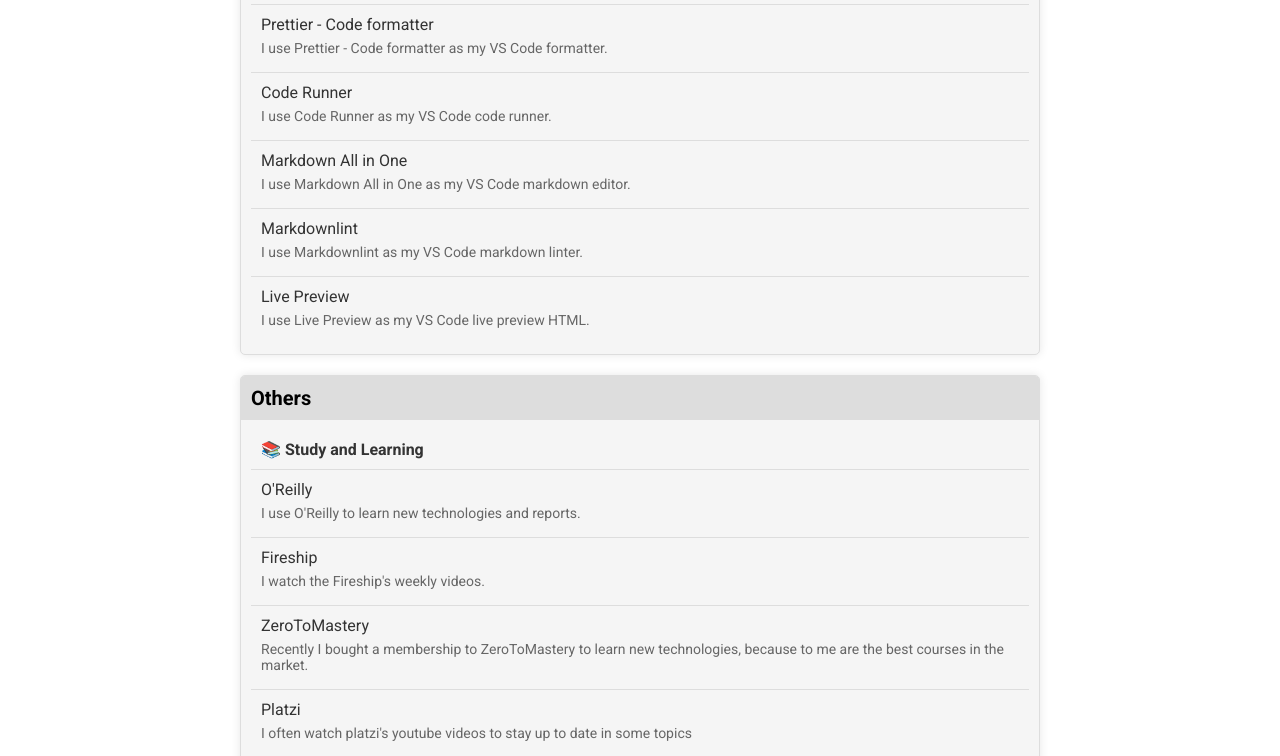
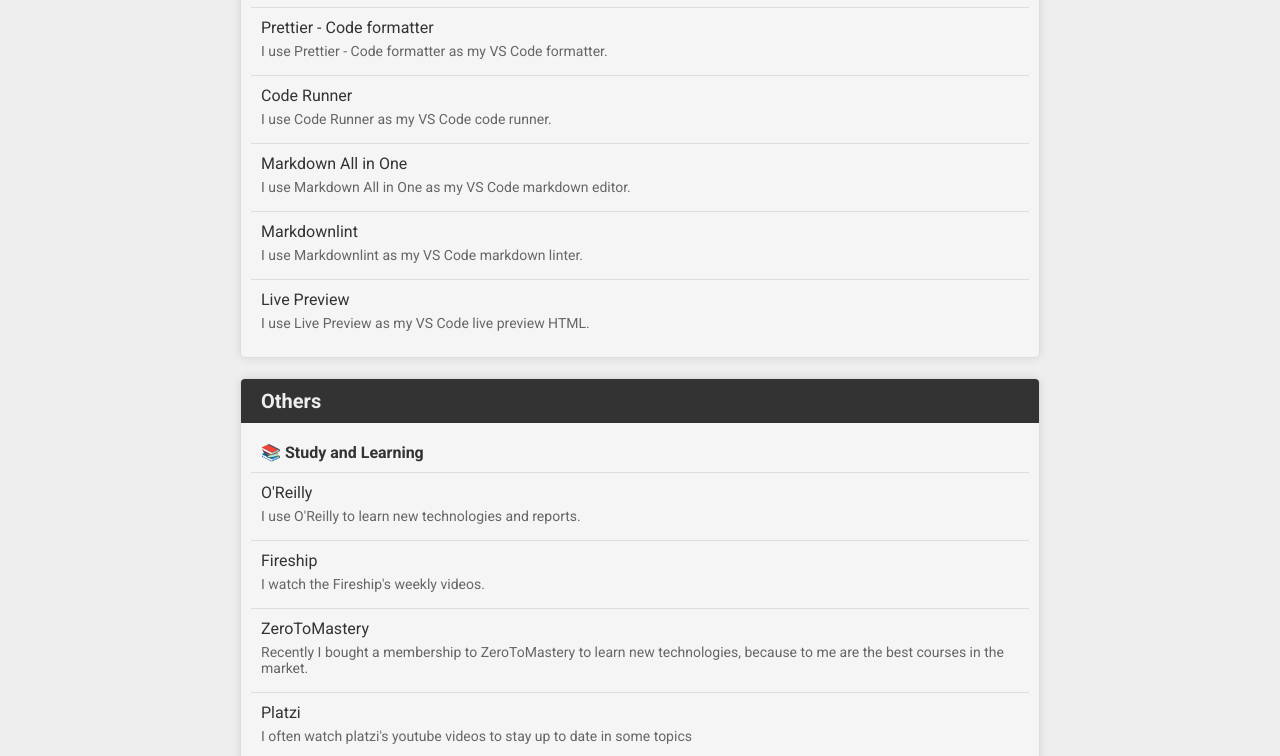
Before and after one commit to codesandtags/what-i-use, a plain HTML site: page index.html in a window 1280 px wide. Shown: the part 2044-2800 px from the top of the page. Drawn offline with Linux system fonts and the light colour scheme.

Commit message:
feat: added changes to improve styles

```diff
--- a/index.html
+++ b/index.html
@@ -49,8 +49,9 @@
         />
       </div>
       <div class="header-text">
-        👋 Hi I'm Edwin Torres, and I want to share the things I use in my daily
-        life as a Software Developer and Human.
+        👋 Hi I'm <strong>Edwin Torres</strong>, and I want to share the things
+        I use in my daily life as a <strong>Software Developer</strong> and
+        <strong>Human</strong>.
       </div>
     </header>
     <main>
--- a/schema/uses.json
+++ b/schema/uses.json
@@ -147,6 +147,23 @@
         "name": "Platzi",
         "url": "https://platzi.com/",
         "description": "I often watch platzi's youtube videos to stay up to date in some topics"
+      },
+      {
+        "name": "Duolingo",
+        "url": "https://www.duolingo.com/",
+        "description": "I use Duolingo to learn new languages."
+      }
+    ],
+    "✅ Productivity": [
+      {
+        "name": "TodoIst",
+        "url": "https://todoist.com/",
+        "description": "I use TodoIst to manage my tasks and connect it with my Google Calendar."
+      },
+      {
+        "name": "Raycast",
+        "url": "https://www.raycast.com/",
+        "description": "Recently I've started using raycast to automate some workflows and snipets on my Macbook."
       }
     ]
   }
--- a/scripts/main.js
+++ b/scripts/main.js
@@ -2,23 +2,22 @@
 let darkModeIcon = document.querySelector(".dark-mode-icon");
 
 function createItem(itemData) {
-  let itemDiv = document.createElement('div');
-  itemDiv.className = 'item';
+  let itemDiv = document.createElement("div");
+  itemDiv.className = "item";
 
-  let itemTitleLink = document.createElement('a');
-  itemTitleLink.className = 'item-title';
+  let itemTitleLink = document.createElement("a");
+  itemTitleLink.className = "item-title";
   itemTitleLink.href = itemData.url;
   itemTitleLink.innerText = itemData.name;
   itemDiv.appendChild(itemTitleLink);
 
-  let itemDescription = document.createElement('div');
-  itemDescription.className = 'item-description';
+  let itemDescription = document.createElement("div");
+  itemDescription.className = "item-description";
   itemDescription.innerText = itemData.description;
   itemDiv.appendChild(itemDescription);
 
   return itemDiv;
 }
-
 
 function createSubcategory(subcategoryData, subcategoryName) {
   let subcategoryDiv = document.createElement("div");
@@ -57,6 +56,24 @@
   return categoryDiv;
 }
 
+function addScrollDownAnimation() {
+  var categories = document.querySelectorAll(".category");
+
+  var observer = new IntersectionObserver(function (entries) {
+    entries.forEach((entry) => {
+      // If element is visible, add the 'fade' class
+      if (entry.isIntersecting) {
+        entry.target.style.animationPlayState = "running";
+      }
+    });
+  });
+
+  categories.forEach((category) => {
+    category.style.animationPlayState = "paused";
+    observer.observe(category);
+  });
+}
+
 // Fetch the resume data from the JSON file
 fetch("schema/uses.json")
   .then((response) => response.json())
@@ -64,37 +81,43 @@
     for (let categoryName in data) {
       let category = createCategory(data[categoryName], categoryName);
       mainContainer.appendChild(category);
+      addScrollDownAnimation();
     }
   })
   .catch((error) => console.error("Error:", error));
 
 // Dark mode
 function toggleDarkMode() {
-  if (document.body.classList.contains('dark-mode')) {
-    darkModeIcon.textContent = '🌚';
+  if (document.body.classList.contains("dark-mode")) {
+    darkModeIcon.textContent = "🌚";
   } else {
-    darkModeIcon.textContent = '☀️';
+    darkModeIcon.textContent = "☀️";
   }
 
-  document.body.classList.toggle('dark-mode');
+  document.body.classList.toggle("dark-mode");
 }
 
 function detectDarkMode() {
-  if (window.matchMedia && window.matchMedia('(prefers-color-scheme: dark)').matches) {
-    console.log('Dark mode detected');
+  if (
+    window.matchMedia &&
+    window.matchMedia("(prefers-color-scheme: dark)").matches
+  ) {
+    console.log("Dark mode detected");
     toggleDarkMode();
   }
 
-  if (document.body.classList.contains('dark-mode')) {
-    localStorage.setItem('dark-mode', 'light');
+  if (document.body.classList.contains("dark-mode")) {
+    localStorage.setItem("dark-mode", "light");
   } else {
-    localStorage.setItem('dark-mode', 'dark');
+    localStorage.setItem("dark-mode", "dark");
   }
 }
 
-document.getElementById('dark-mode-link').addEventListener('click', function(event) {
-  event.preventDefault();
-  toggleDarkMode();
-});
+document
+  .getElementById("dark-mode-link")
+  .addEventListener("click", function (event) {
+    event.preventDefault();
+    toggleDarkMode();
+  });
 
 detectDarkMode();
--- a/styles/main.css
+++ b/styles/main.css
@@ -12,14 +12,14 @@
 /* Root Styles */
 :root {
   /* Light mode */
-  --color-background: #ffffff;
+  --color-background: #eee;
   --color-text: #333333;
   --color-secondary-text: #666666;
   --color-border: #dddddd;
   --color-link: #0066cc;
   --color-card: #f5f5f5;
-  --color-category-title-bg: #ddd;
-  --color-category-title-text: #000;
+  --color-category-title-bg: #333;
+  --color-category-title-text: #eee;
 }
 
 body {
@@ -34,7 +34,7 @@
   --color-text: #ffffff;
   --color-secondary-text: #cccccc;
   --color-border: #444444;
-  --color-link: #88aaff;
+  --color-link: #fbb51e;
   --color-card: #444444;
   --color-category-title-bg: #222;
   --color-category-title-text: rgb(51, 214, 51);
@@ -57,7 +57,7 @@
 }
 
 nav h1 {
-  font-size: 4rem;
+  font-size: 4.5rem;
 }
 
 .header-image img {
@@ -107,9 +107,27 @@
   background-color: var(--color-card);
 }
 
+/** Category Animation Styles */
+@keyframes fadeIn {
+  from {
+    opacity: 0;
+  }
+  to {
+    opacity: 1;
+  }
+}
+
+.category {
+  /* other styles ... */
+  opacity: 0; /* Make the category initially invisible */
+  animation-name: fadeIn;
+  animation-duration: 2s; /* Control duration of animation */
+  animation-fill-mode: forwards; /* Keep the end state of the animation */
+}
+
 .category-title,
 .subcategory-title {
-  padding: 10px;
+  padding: 10px 20px;
   font-size: 20px;
   font-weight: bold;
 }
@@ -120,6 +138,7 @@
 }
 
 .subcategory-title {
+  padding: 10px;
   font-size: 16px;
 }
 
@@ -137,7 +156,6 @@
   font-size: 16px;
   color: var(--color-text);
   text-decoration: none;
-  margin-bottom: 0.5rem;
 }
 
 .item-title:hover {
```
